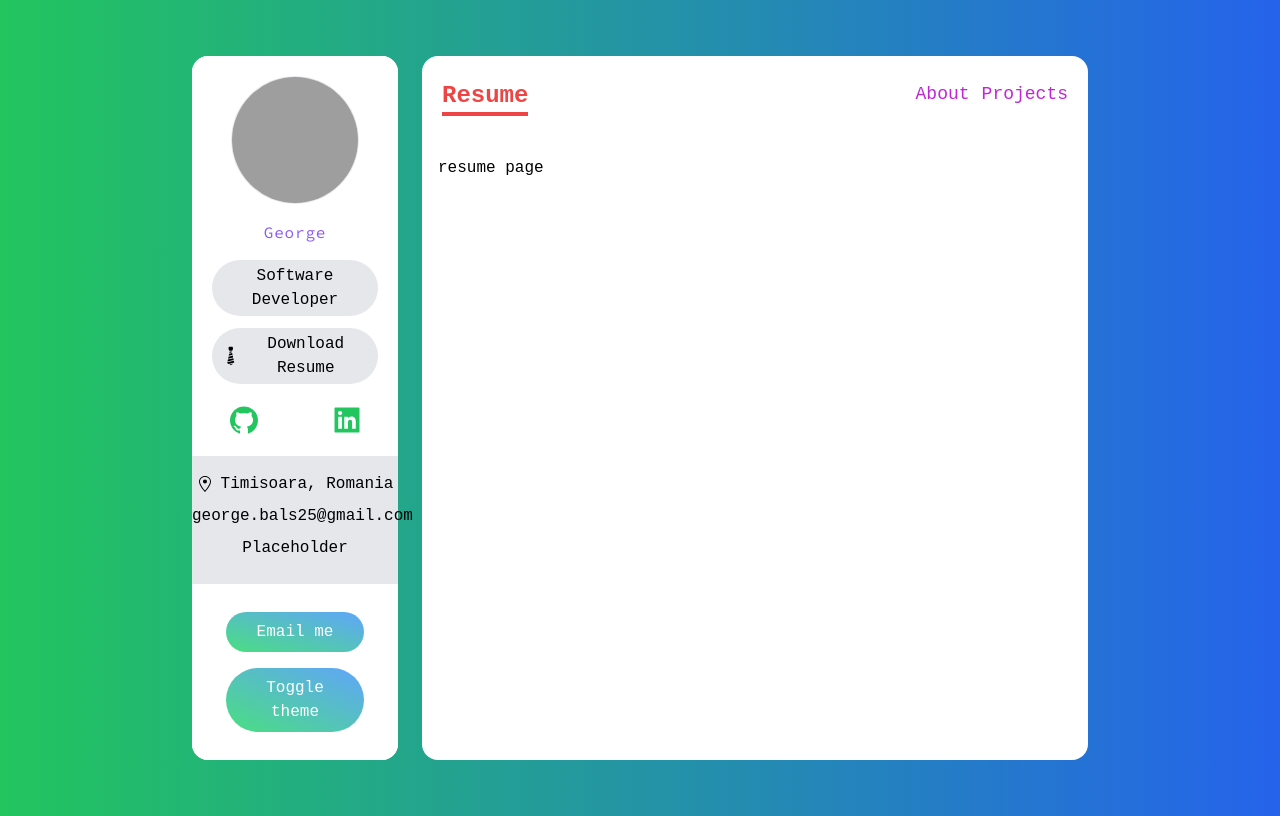
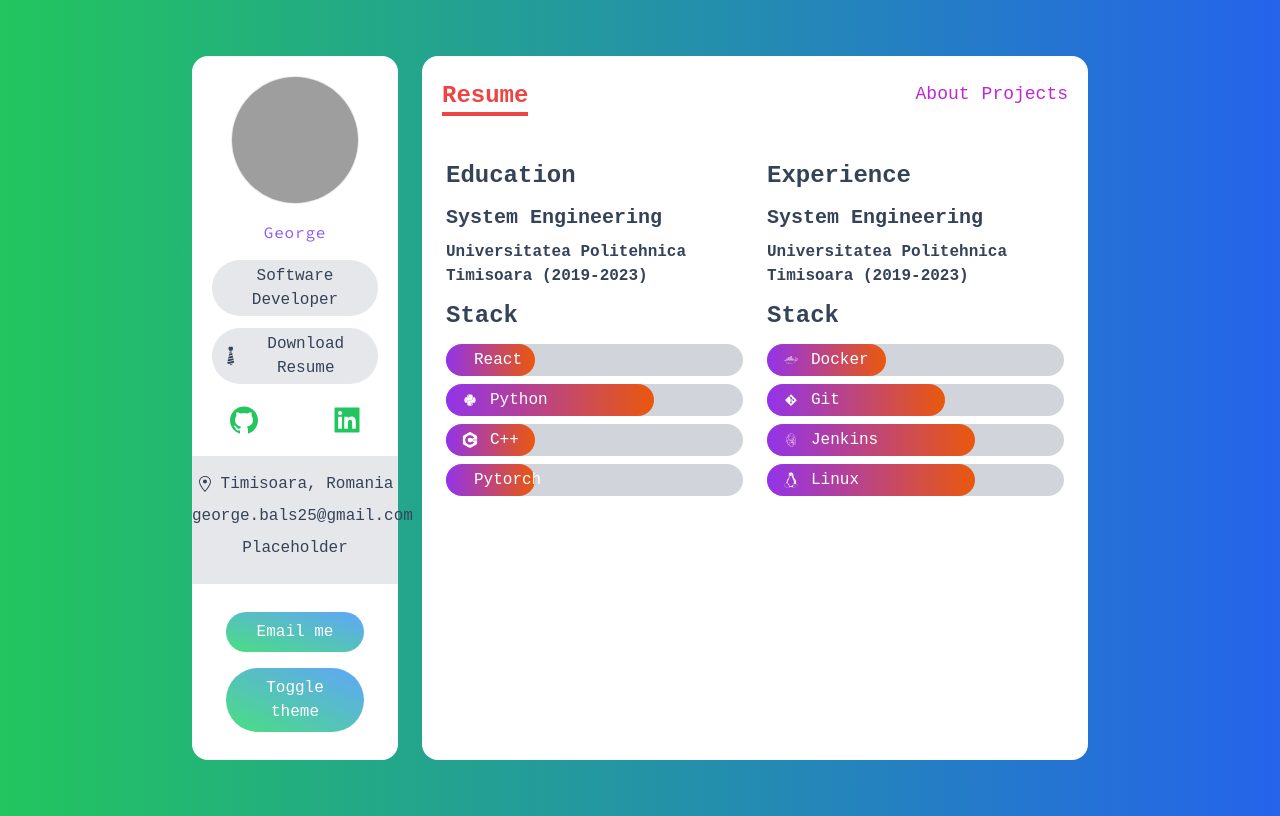
Before and after one commit to Balssh/Portfolio, a Next.js app: page /resume in a window 1280 px wide. Built offline with nearby package versions, Linux system fonts and the light colour scheme; grey boxes are pictures that could not be loaded.

Commit message:
crude dark theme

```diff
--- /dev/null
+++ b/components/Bar.tsx
@@ -0,0 +1,20 @@
+import { FunctionComponent } from "react";
+import { iSkill } from "../interfaces/type";
+
+const Bar: FunctionComponent<{ data: iSkill }> = ({
+    data: { name, level, Icon },
+}) => {
+    return (
+        <div className="my-2 text-white bg-gray-300 rounded-full">
+            <div
+                className="flex items-center px-4 py-1 rounded-full bg-gradient-to-r from-purple-600 to-orange-600"
+                style={{ width: level }}
+            >
+                <Icon className="mr-3" />
+                {name}
+            </div>
+        </div>
+    );
+};
+
+export default Bar;
--- a/components/Sidebar.tsx
+++ b/components/Sidebar.tsx
@@ -1,9 +1,17 @@
+import { useTheme } from "next-themes";
 import { AiFillGithub, AiFillLinkedin } from "react-icons/ai";
 import { GiTie } from "react-icons/gi";
 import { GoLocation } from "react-icons/go";
 const Sidebar = () => {
+    const { theme, setTheme } = useTheme();
+
+    const changeTheme = () => {
+        setTheme(theme === "dark" ? "light" : "dark");
+        console.log(theme);
+    };
+
     return (
-        <div className="col-span-12 py-5 text-center bg-white lg:col-span-3 rounded-2xl">
+        <div className="col-span-12 py-5 text-center lg:col-span-3 rounded-2xl">
             <img
                 src="https://scontent.fomr1-1.fna.fbcdn.net/v/t39.30808-6/279400000_5325516427516017_4355978319386747439_n.jpg?_nc_cat=103&ccb=1-7&_nc_sid=09cbfe&_nc_ohc=0P8NdW6UfaUAX9Oz446&_nc_ht=scontent.fomr1-1.fna&oh=00_AfB5Stq4izyWwQgTdoJP0lmnA0CI1C23-wgXKRlImgYsbA&oe=63AE6AAF"
                 alt="avatar"
@@ -51,7 +59,10 @@ const Sidebar = () => {
             >
                 Email me
             </button>
-            <button className="w-8/12 px-5 py-2 my-2 text-white rounded-full bg-gradient-to-tr from-green-400 to-blue-400 focus:outline-none">
+            <button
+                className="w-8/12 px-5 py-2 my-2 text-white rounded-full bg-gradient-to-tr from-green-400 to-blue-400 focus:outline-none"
+                onClick={changeTheme}
+            >
                 Toggle theme
             </button>
         </div>
--- a/data/data.ts
+++ b/data/data.ts
@@ -1,9 +1,16 @@
 import { AiOutlineApi } from "react-icons/ai";
-import { DiReact } from "react-icons/di";
+import {
+    DiDocker,
+    DiGit,
+    DiJenkins,
+    DiLinux,
+    DiPython,
+    DiReact,
+} from "react-icons/di";
 import { FaServer } from "react-icons/fa";
 import { MdDesignServices } from "react-icons/md";
-import { SiCodersrank } from "react-icons/si";
-import { iService } from "../interfaces/type";
+import { SiCodersrank, SiCplusplus, SiPytorch } from "react-icons/si";
+import { iService, iSkill } from "../interfaces/type";
 
 export const services: iService[] = [
     {
@@ -35,3 +42,49 @@ export const services: iService[] = [
         Icon: AiOutlineApi,
     },
 ];
+
+export const stack: iSkill[] = [
+    {
+        name: "React",
+        level: "30%",
+        Icon: DiReact,
+    },
+    {
+        name: "Python",
+        level: "70%",
+        Icon: DiPython,
+    },
+    {
+        name: "C++",
+        level: "30%",
+        Icon: SiCplusplus,
+    },
+    {
+        name: "Pytorch",
+        level: "30%",
+        Icon: SiPytorch,
+    },
+];
+
+export const tools: iSkill[] = [
+    {
+        name: "Docker",
+        level: "40%",
+        Icon: DiDocker,
+    },
+    {
+        name: "Git",
+        level: "60%",
+        Icon: DiGit,
+    },
+    {
+        name: "Jenkins",
+        level: "70%",
+        Icon: DiJenkins,
+    },
+    {
+        name: "Linux",
+        level: "70%",
+        Icon: DiLinux,
+    },
+];
--- a/interfaces/type.ts
+++ b/interfaces/type.ts
@@ -4,3 +4,9 @@ export interface iService {
     description: string;
     Icon: IconType;
 }
+
+export interface iSkill {
+    name: string;
+    level: string;
+    Icon: IconType;
+}
--- a/package.json
+++ b/package.json
@@ -16,6 +16,7 @@
     "eslint": "8.29.0",
     "eslint-config-next": "13.0.7",
     "next": "13.0.7",
+    "next-themes": "^0.2.1",
     "react": "18.2.0",
     "react-dom": "18.2.0",
     "react-icons": "^4.7.1",
--- a/pages/_app.tsx
+++ b/pages/_app.tsx
@@ -1,3 +1,4 @@
+import { ThemeProvider } from "next-themes";
 import type { AppProps } from "next/app";
 import Navbar from "../components/Navbar";
 import Sidebar from "../components/Sidebar";
@@ -5,8 +6,9 @@ import "../styles/globals.css";
 
 export default function App({ Component, pageProps }: AppProps) {
     return (
+        <ThemeProvider attribute="class">
             <div className="grid grid-cols-12 gap-6 px-5 my-14 lg:px-48 sm:px-20 md:px-32">
-            <div className="col-span-12 text-center bg-white lg:col-span-3 rounded-2xl">
+                <div className="col-span-12 text-center bg-white lg:col-span-3 rounded-2xl dark:bg-black">
                     <Sidebar />
                 </div>
                 <div className="flex flex-col col-span-12 overflow-hidden bg-white lg:col-span-9 rounded-2xl">
@@ -14,5 +16,6 @@ export default function App({ Component, pageProps }: AppProps) {
                     <Component {...pageProps} />
                 </div>
             </div>
+        </ThemeProvider>
     );
 }
--- a/pages/_document.tsx
+++ b/pages/_document.tsx
@@ -15,7 +15,7 @@ export default function Document() {
                     rel="stylesheet"
                 />
             </Head>
-            <body className="bg-gradient-to-r from-green-500 to-blue-600">
+            <body className="bg-gradient-to-r from-green-500 to-blue-600 dark:from-dark-500 dark:to-dark-700">
                 <Main />
                 <NextScript />
             </body>
--- a/pages/resume.tsx
+++ b/pages/resume.tsx
@@ -1,5 +1,55 @@
+import Bar from "../components/Bar";
+import { stack, tools } from "../data/data";
+
 const resume = () => {
-    return <div className="p-4">resume page</div>;
+    return (
+        <div className="px-6 py-2">
+            {/* Education and experience */}
+            <div className="grid gap-6 md:grid-cols-2">
+                <div>
+                    <h5 className="my-3 text-2xl font-bold">Education</h5>
+                    <div>
+                        <h5 className="my-2 text-xl font-bold">
+                            System Engineering{" "}
+                        </h5>
+                        <p className="font-semibold">
+                            Universitatea Politehnica Timisoara (2019-2023)
+                        </p>
+                    </div>
+                </div>
+                <div>
+                    <h5 className="my-3 text-2xl font-bold">Experience</h5>
+                    <div>
+                        <h5 className="my-2 text-xl font-bold">
+                            System Engineering{" "}
+                        </h5>
+                        <p className="font-semibold">
+                            Universitatea Politehnica Timisoara (2019-2023)
+                        </p>
+                    </div>
+                </div>
+            </div>
+            {/* Stack and tools */}
+            <div className="grid gap-6 md:grid-cols-2">
+                <div>
+                    <h5 className="my-3 text-2xl font-bold">Stack</h5>
+                    <div className="my-2">
+                        {stack.map((language) => (
+                            <Bar data={language} key={language.name} />
+                        ))}
+                    </div>
+                </div>
+                <div>
+                    <h5 className="my-3 text-2xl font-bold">Stack</h5>
+                    <div className="my-2">
+                        {tools.map((tool) => (
+                            <Bar data={tool} key={tool.name} />
+                        ))}
+                    </div>
+                </div>
+            </div>
+        </div>
+    );
 };
 
 export default resume;
--- a/styles/globals.css
+++ b/styles/globals.css
@@ -3,6 +3,6 @@
 @tailwind utilities;
 
 body {
-  background-color: #000000;
   font-family: 'Courier New', Courier, monospace;
+  color: #354358
 }
--- a/tailwind.config.js
+++ b/tailwind.config.js
@@ -9,7 +9,19 @@ module.exports = {
         fontFamily: {
             Source: ["Source Code Pro", "monospace"],
         },
-        extend: {},
+        extend: {
+            colors: {
+                dark: {
+                    DEFAULT: "#010101",
+                    100: "#0a0b0e",
+                    200: "#16181d",
+                    300: "#16181d",
+                    500: "#0f1115",
+                    700: "#202125",
+                },
+            },
+        },
     },
+    darkMode: "class",
     plugins: [],
 };
```
Also changed, not shown: 1 other file (tests, documents, lock files or other folders). Lines whose indentation alone changed are shown as unchanged.
